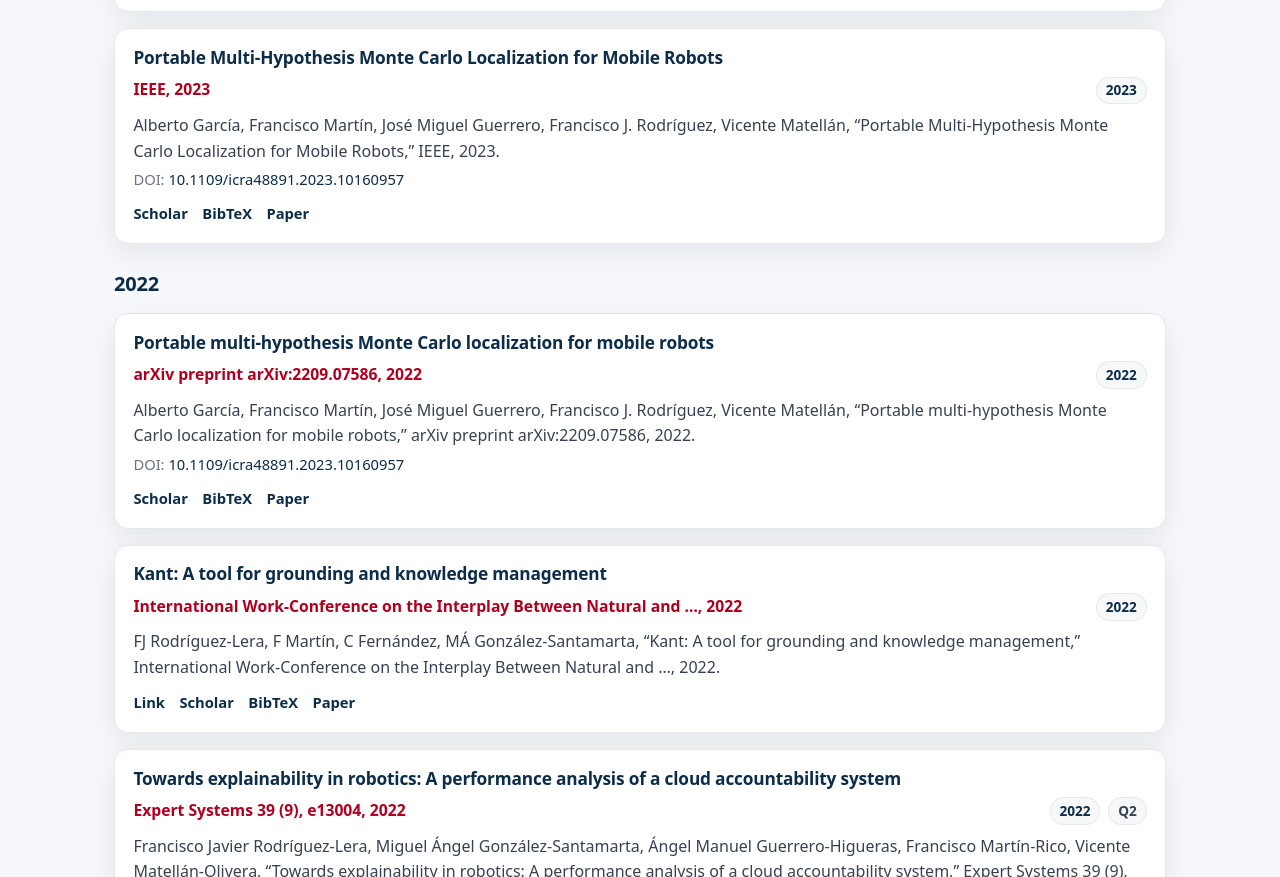
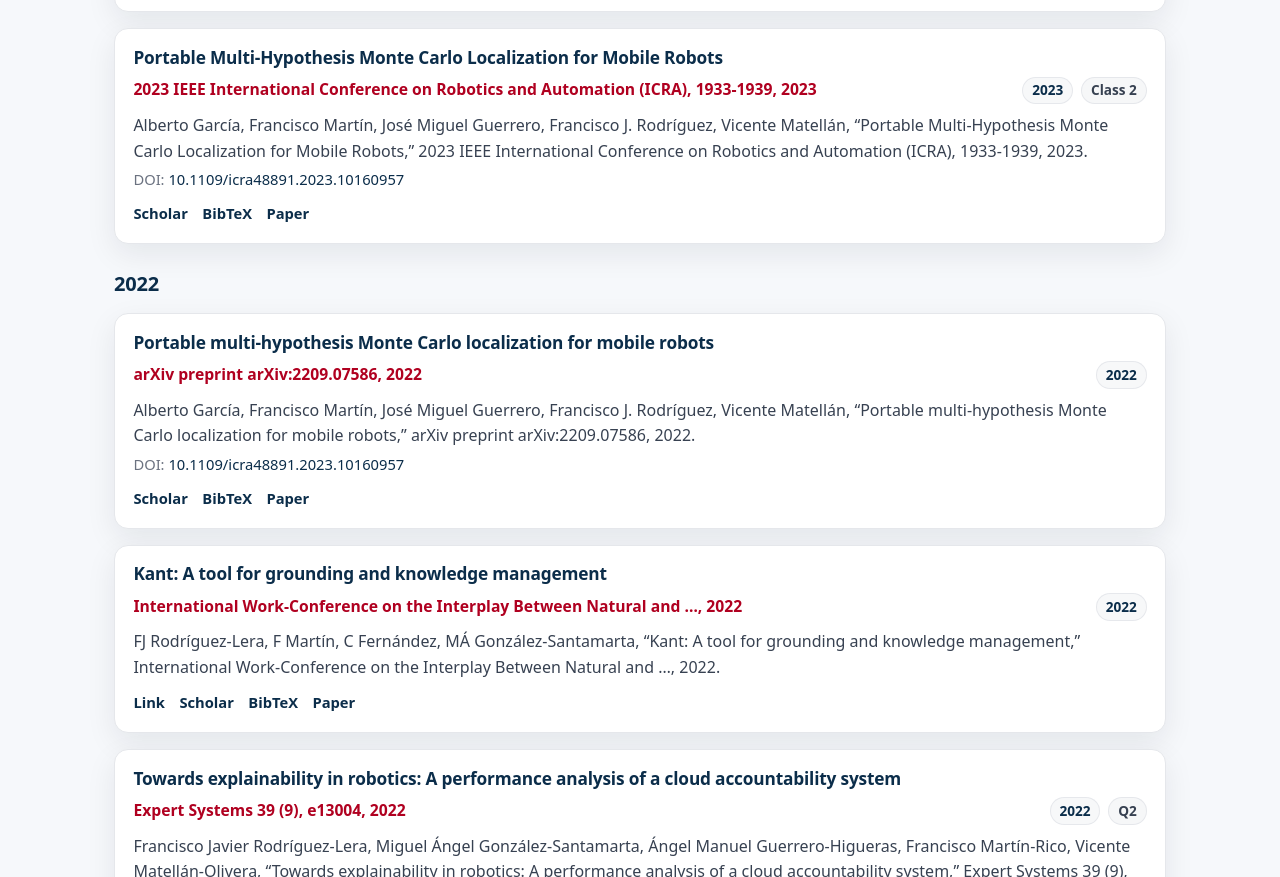
Before and after one commit to fmrico/fmrico.github.io, a plain HTML site: page publications.html in a window 1280 px wide. Shown: the part 5104-5981 px from the top of the page. Drawn offline with Linux system fonts and the light colour scheme.

Commit message:
Publciations update
Signed-off-by: Francisco Martín Rico <fmrico@gmail.com>

```diff
--- a/publications.html
+++ b/publications.html
@@ -390,12 +390,13 @@
       </article>
       <article class="card pub-card">
         <div class="pub-top">
-          <div class="pub-where">IEEE, 2023</div>
+          <div class="pub-where">2023 IEEE International Conference on Robotics and Automation (ICRA), 1933-1939, 2023</div>
           <div class="badges">
             <span class="badge">2023</span>
-          </div>
-        </div>
-        <p class="pub-cite">Alberto García, Francisco Martín, José Miguel Guerrero, Francisco J. Rodríguez, Vicente Matellán, “Portable Multi-Hypothesis Monte Carlo Localization for Mobile Robots,” IEEE, 2023.</p>
+            <span class="badge badge-muted">Class 2</span>
+          </div>
+        </div>
+        <p class="pub-cite">Alberto García, Francisco Martín, José Miguel Guerrero, Francisco J. Rodríguez, Vicente Matellán, “Portable Multi-Hypothesis Monte Carlo Localization for Mobile Robots,” 2023 IEEE International Conference on Robotics and Automation (ICRA), 1933-1939, 2023.</p>
         <p class="pub-doi">DOI: <a href="https://ieeexplore.ieee.org/abstract/document/10160957/">10.1109/icra48891.2023.10160957</a></p>
         <div class="pub-links">
           <a href="https://scholar.google.com/citations?view_op=view_citation&amp;hl=es&amp;oe=ASCII&amp;user=5e4caiwAAAAJ&amp;cstart=100&amp;pagesize=100&amp;citation_for_view=5e4caiwAAAAJ:dFKc6_kCK1wC">Scholar</a>
```
